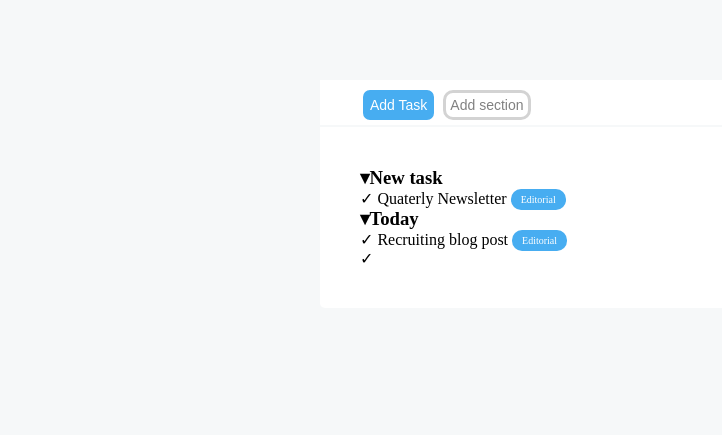
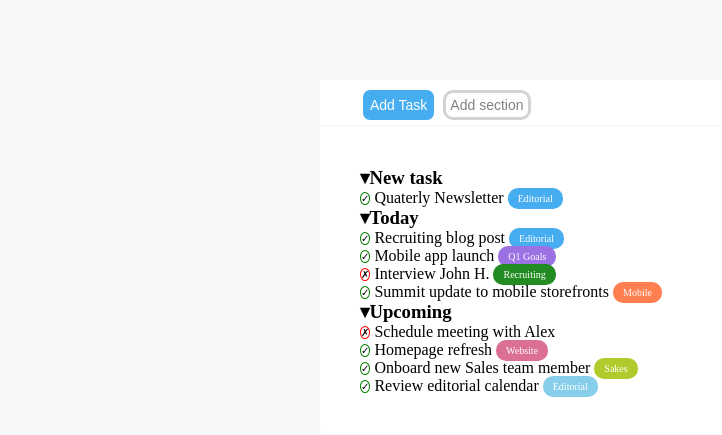
Before and after one commit to AdamBenDev/html-css-toboolist, a plain HTML site: page index.html in a window 1280 px wide. Shown: the part 53-488 px from the top of the page, without its empty margins (0-722 px from the left). Drawn offline with Linux system fonts and the light colour scheme.

Commit message:
Ul finished

```diff
--- a/index.html
+++ b/index.html
@@ -31,7 +31,7 @@
             <ul>
                 <h3>&blacktriangledown;New task</h3>
                 <li>
-                    <span class="status green">&check;</span>
+                    <span class="status sgreen">&check;</span>
                     <span class="text">Quaterly Newsletter</span>
                     <span class="background blue">Editorial</span>
                 </li>
@@ -40,16 +40,50 @@
                 <ul>
                     <h3>&blacktriangledown;Today</h3>
                     <li>
-                        <span class="status green">&check;</span>
+                        <span class="status sgreen">&check;</span>
                         <span class="text">Recruiting blog post</span>
                         <span class="background blue">Editorial</span>
                     </li>
                     <li>
-                        <span class="status green">&check;</span>
-                        <span></span>
-                        <span></span>
+                        <span class="status sgreen">&check;</span>
+                        <span class="text">Mobile app launch</span>
+                        <span class="background purple">Q1 Goals</span>
                     </li>
+                    <li>
+                        <span class="status sred">&cross;</span>
+                        <span class="text">Interview John H.</span>
+                        <span class="background green">Recruiting</span>
+                    </li>
+                    <li>
+                        <span class="status sgreen">&check;</span>
+                        <span class="text">Summit update to mobile storefronts</span>
+                        <span class="background orange">Mobile</span>
+                    </li>
+
                 </ul>
+                <ul>
+                    <h3>&blacktriangledown;Upcoming</h3>
+
+                <li>
+                    <span class="status sred">&cross;</span>
+                    <span class="text">Schedule meeting with Alex</span>
+                </li>
+                <li>
+                    <span class="status sgreen">&check;</span>
+                    <span class="text">Homepage refresh</span>
+                    <span class="background rose">Website</span>
+                </li>
+                <li>
+                    <span class="status sgreen">&check;</span>
+                    <span class="text">Onboard new Sales team member</span>
+                    <span class="background green2">Sakes</span>
+                </li>
+                <li>
+                    <span class="status sgreen">&check;</span>
+                    <span class="text">Review editorial calendar</span>
+                    <span class="background blue2">Editorial</span>
+                </li>
+            </ul>
         </div>
 
     </main>
--- a/style.css
+++ b/style.css
@@ -85,23 +85,30 @@ ul{
   border-color: white;
   color: white;
 }
+/*STATUS*/
 
-.status-greenmark{
-  color: green;
-  border: 1px solid green;
-  border-color:green;
+.status{
+  border-radius: 50%;
+  height: 15px;
+  width: 15px;
+  font-size: 10px;
+  line-height: 15px;
+  vertical-align: middle;
+  text-align: center;
 }
+
+.sgreen{
+  background-color: white;
+  border: 1px solid green
+
+}
+
+.sred{
+  background-color: white;
+  border: 1px solid red;
+}
+
 /*SPAN LIST*/
-
-.backgroundblue{
-  color: white;
-  font-size: 10px;
-  border-radius: 10px;
-  padding: 5px 10px;
-  vertical-align: middle;
-  line-height: 15px;
-  background-color: #47adf1;
-}
 
 .background{
   color: white;
@@ -115,3 +122,26 @@ ul{
 .blue{
   background-color: #47adf1;
 }
+
+.purple{
+  background-color: #9b71e3;
+}
+
+.green{
+  background-color: forestgreen;
+}
+
+.orange{
+  background-color: coral;
+}
+
+.rose{
+  background-color: palevioletred;
+}
+.green2{
+  background-color: #b1ca2c;
+}
+
+.blue2{
+  background-color: skyblue;
+}
```
